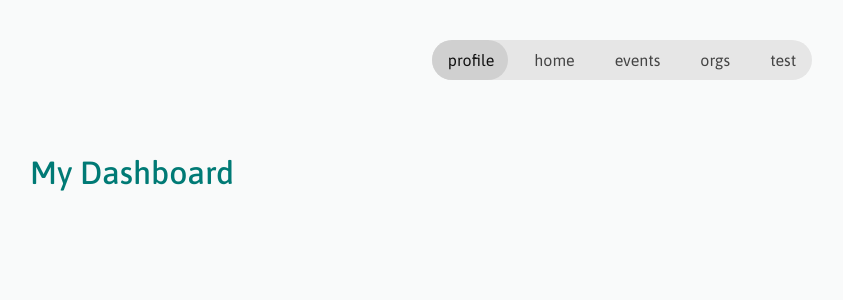
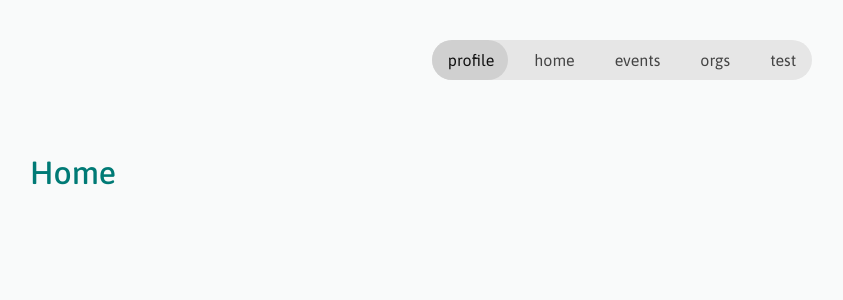
Before and after one commit to CApy-RPI/webui, a React (Vite) app: page / in a window 1280 px wide. Shown: the top 300 px of the page, without its empty margins (18-861 px from the left). Built offline with nearby package versions, Linux system fonts and the light colour scheme.

Commit message:
Fix Cypress 3

```diff
--- a/src/pages/Home.tsx
+++ b/src/pages/Home.tsx
@@ -2,7 +2,7 @@ export default function Home() {
     return (
         <>
             <div>
-                <h1>My Dashboard</h1>
+                <h1>Home</h1>
             </div>
         </>
     );
```
